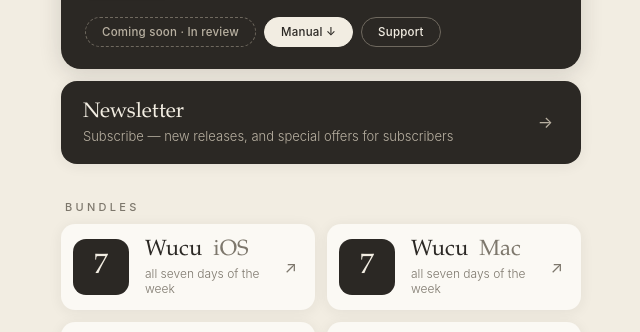
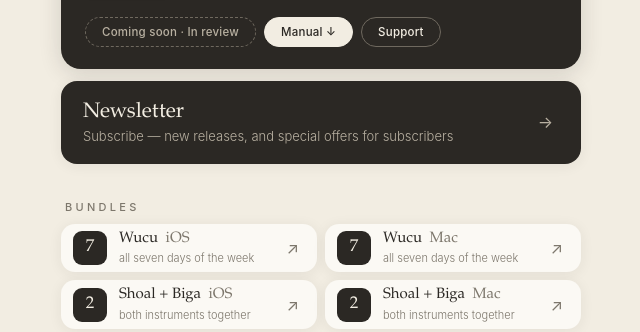
Before and after one commit to keiodak/privacy, a plain HTML site: page links.html in a window 1280 px wide. Shown: the part 393-725 px from the top of the page, without its empty margins (319-959 px from the left). Drawn offline with Linux system fonts and the light colour scheme.

Commit message:
Links: slimmer bundle cards
Co-Authored-By: Claude Opus 5.5 <noreply@anthropic.com>
Claude-Session: https://claude.ai/code/session_014CDshKQRenenN2PKhe1gZ5

```diff
--- a/links.html
+++ b/links.html
@@ -46,6 +46,7 @@ a{color:inherit;text-decoration:none}
 .pill.blank{visibility:hidden}.ios .acts:not(.two){width:96px;margin-right:104px}.ios .acts:not(.two) .pill{width:96px}
 @media(max-width:520px){.ios .row{flex-wrap:wrap}.ios .acts:not(.two){width:100%;margin-right:0;display:grid;grid-template-columns:1fr 1fr;gap:6px 8px;padding:2px 0 2px 72px}.ios .acts:not(.two)>*{grid-column:1}.ios .acts:not(.two) .pill{width:100%}.colhead{padding-left:72px}}
 .bhead{margin:0 4px 0;padding-bottom:2px}.bundles{display:grid;grid-template-columns:1fr 1fr;gap:12px;margin:8px 0 6px}.bundles .bcard{margin:0;align-items:center}.bundles .bcard .d{font-size:12px}
+.bundles{gap:8px}.bundles .bcard{padding:7px 12px;gap:12px}.bundles .seven{width:34px;height:34px;font-size:17px;border-radius:9px}.bundles .bcard .n{font-size:15px}.bundles .bcard .d{font-size:11px}
 @media(max-width:520px){.bundles{grid-template-columns:1fr}}
 footer{text-align:center;margin-top:56px}
 footer a{border-bottom:1px solid var(--line)}
```
